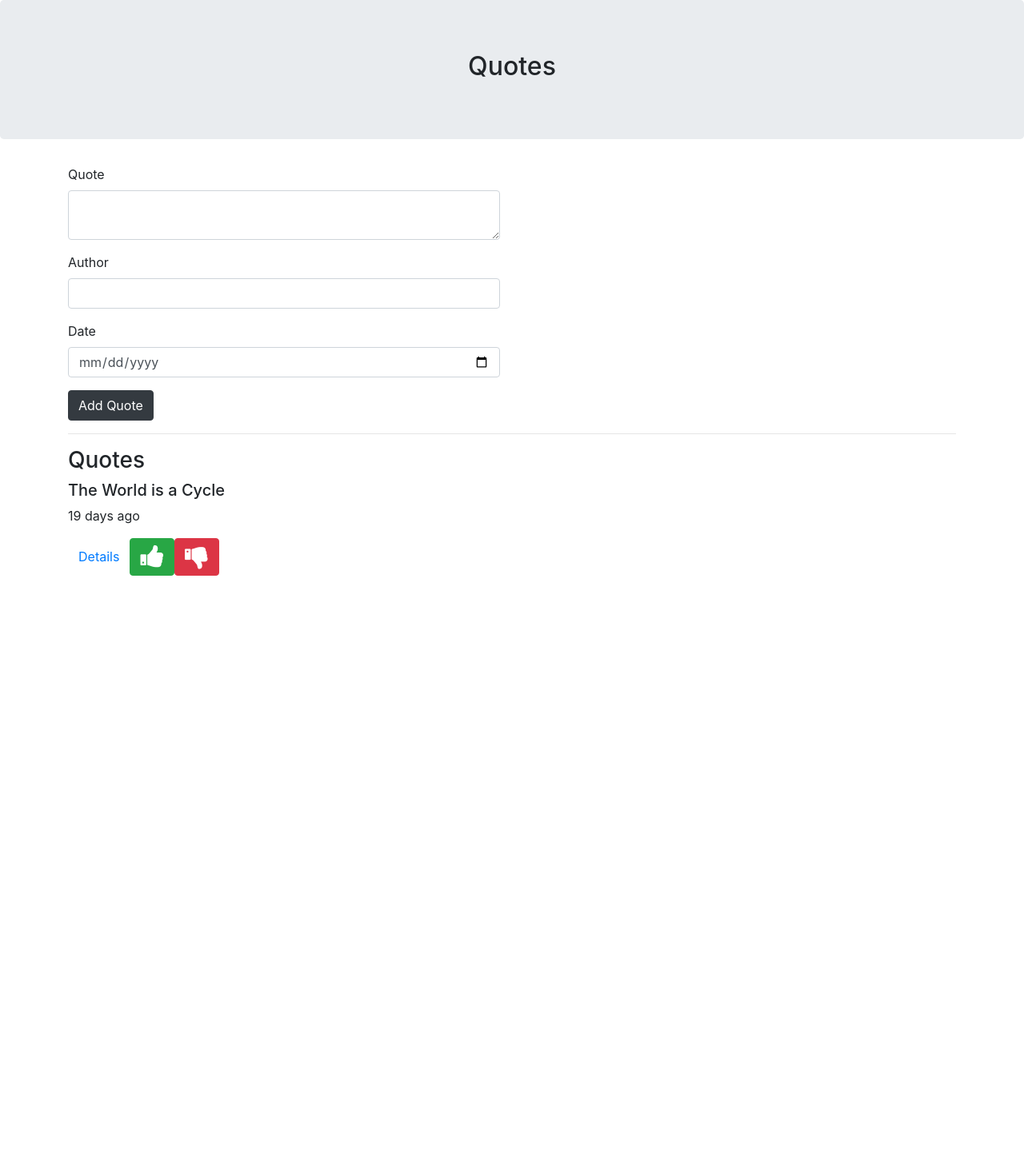
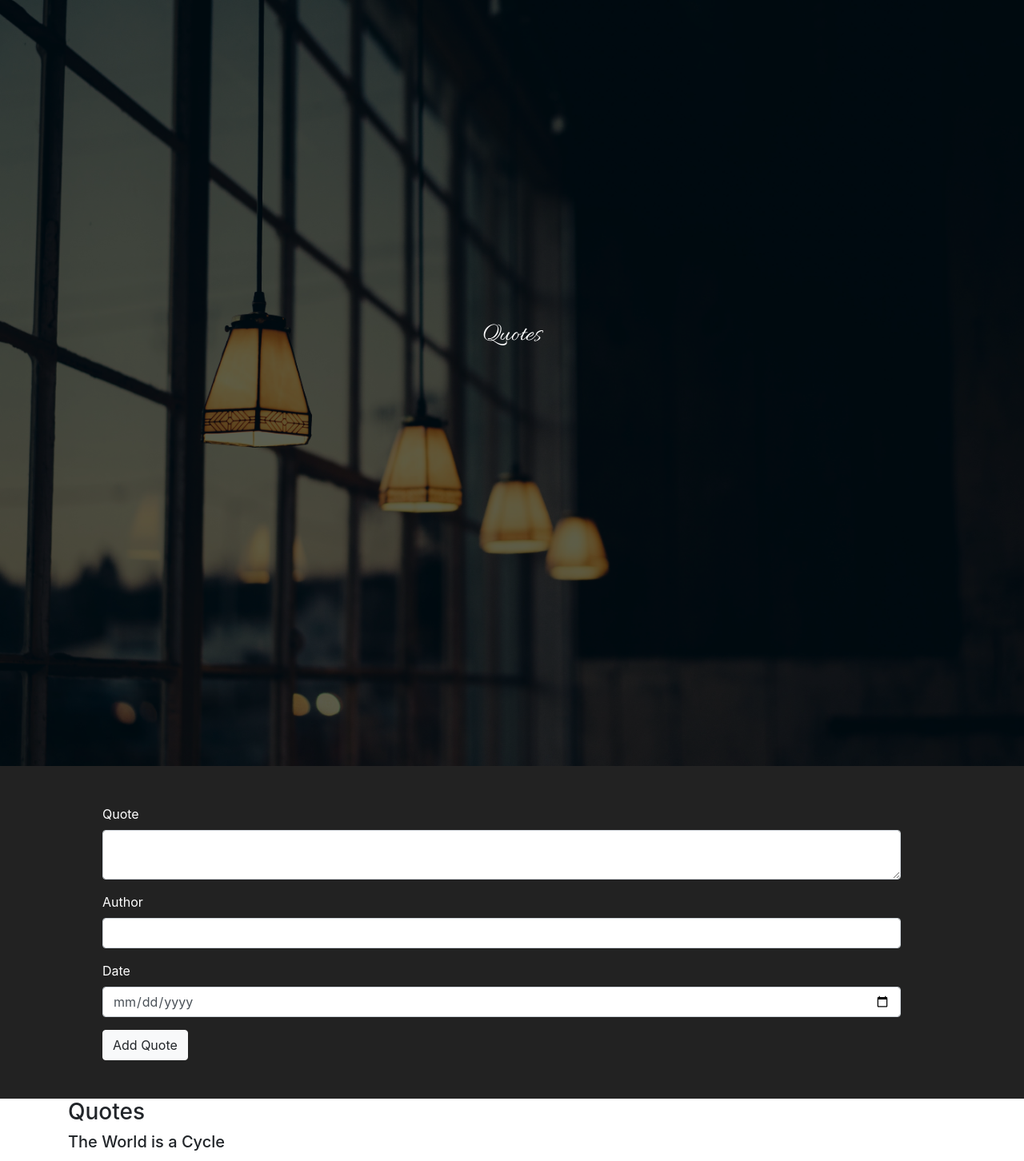
Before and after one commit to DevWaweru/Quotes, an Angular app: page / in a window 1280 px wide. Shown: the top 1452 px of the page at 80% size. Before the commit the page ends 800 px from the top, so only its background shows below. Built offline with nearby package versions, Linux system fonts and the light colour scheme.

Commit message:
Adding background image and styling the quote component

```diff
--- a/src/app/quotes-form/quotes-form.component.html
+++ b/src/app/quotes-form/quotes-form.component.html
@@ -11,5 +11,5 @@
     <label for="date">Date</label>
     <input type="date" class="form-control" id="date" [(ngModel)]="newQuoteForm.date" name="date" #date="ngModel" required>
   </div>
-  <button type="submit" class="btn btn-dark">Add Quote</button>
+  <button type="submit" class="btn btn-light">Add Quote</button>
 </form>
--- a/src/app/quotes.ts
+++ b/src/app/quotes.ts
@@ -1,5 +1,6 @@
 export class Quotes {
     public id:number; public author:string; public txtQuote:string; public showDetails: boolean; public date:Date; public vote:number;
+    public maxCount:number;
     constructor(id,author,txtQuote, date){
         this.id = id;
         this.author = author;
@@ -7,5 +8,6 @@ export class Quotes {
         this.date = date;
         this.vote = 0;
         this.showDetails = false;
+        this.maxCount = 0;
     }
 }
--- a/src/app/quotes/quotes.component.css
+++ b/src/app/quotes/quotes.component.css
@@ -1,4 +1,29 @@
 
-.jumbotron{
+header{
     text-align: center;
+    padding-top: 25rem;
+    padding-bottom: 32rem;
+    background-image:  linear-gradient(rgba(0, 0, 0, 0.61), rgba(0, 0, 0, 0.61)), url("bg.jpg");
+    background-attachment: fixed;
+    background-size: cover;
+    color: white;
+    font-family: 'Allura'
 }
+.container-fluid{
+    padding: 0;
+    background-color: #222;
+    color: white;
+}
+
+/* .form-side{
+    width: auto;
+    padding-top: 3rem;
+    padding-bottom: 3rem;
+
+} */
+.incoming-form{
+    padding-top: 3rem;
+    padding-bottom: 3rem;
+    padding-left: 10%;
+    padding-right: 12%;
+}
--- a/src/app/quotes/quotes.component.html
+++ b/src/app/quotes/quotes.component.html
@@ -1,13 +1,12 @@
-<div class="jumbotron">
+<header class="head">
   <h2>Quotes</h2>
+</header>
+<div class="container-fluid">
+  <div class="incoming-form">
+    <app-quotes-form class="form" (addNewQuote)='addQuote($event)'></app-quotes-form>
+  </div>
 </div>
 <div class="container">
-  <div class="row form-side">
-    <div class="col-md-6">
-      <app-quotes-form (addNewQuote)='addQuote($event)'></app-quotes-form>
-    </div>
-  </div>
-  <hr>
   <div class="row">
     <div class="col-md-12">
       <h3>Quotes</h3>
@@ -15,9 +14,14 @@
     <div class="col-md-4" *ngFor="let quoteID of newQuotes; let i = index" appHighlight>
       <h5 id="{{i}}">{{quoteID.txtQuote}}</h5>
       <p id="{{i}}">{{quoteID.date|dateCount}} days ago</p>
+      <!-- <p (click)='highVotes(i)'>Highlight</p> -->
       <button class="btn btn-link" (click)="detailsToggle(i)">Details</button>
-      <button class="btn btn-success" (click)="addVotes(i)"><i class="fa fa-thumbs-up fa-2x" aria-hidden="true"></i></button>
-      <button class="btn btn-danger" (click)="minusVotes(i)"><i class="fa fa-thumbs-down fa-2x" aria-hidden="true"></i></button>
+      <button class="btn btn-success" (click)="addVotes(i)">
+        <i class="fa fa-thumbs-up fa-2x" aria-hidden="true"></i>
+      </button>
+      <button class="btn btn-danger" (click)="minusVotes(i)">
+        <i class="fa fa-thumbs-down fa-2x" aria-hidden="true"></i>
+      </button>
       <app-quotes-details *ngIf="quoteID.showDetails" [quotes]='quoteID'></app-quotes-details>
     </div>
   </div>
--- a/src/index.html
+++ b/src/index.html
@@ -11,6 +11,7 @@
 </head>
 
 <body>
+  <link href="https://fonts.googleapis.com/css?family=Allura" rel="stylesheet">
   <link rel="stylesheet" href="https://stackpath.bootstrapcdn.com/font-awesome/4.7.0/css/font-awesome.min.css">
   <app-root></app-root>
 </body>
```
Also changed, not shown: src/app/highlight.directive.ts (+10 -2 lines), src/app/quotes/quotes.component.ts (+11 -2 lines), src/bg.jpg (added).
